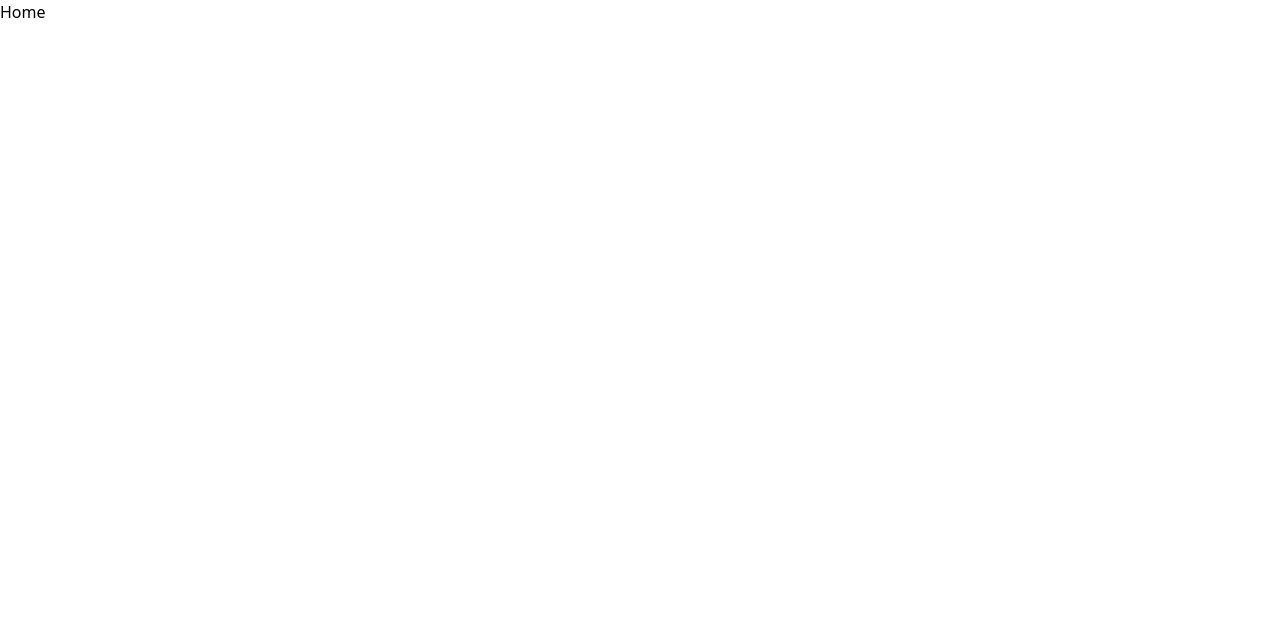
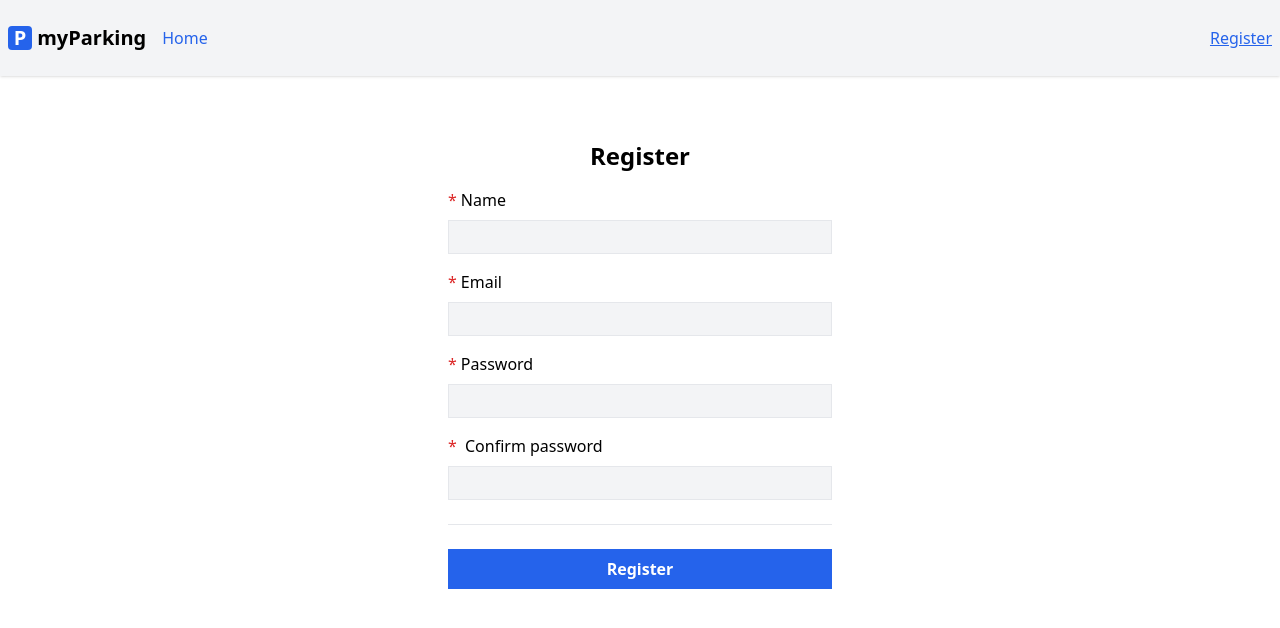
Before and after one commit to vamuigua/car_parking_app, a Vue app in the folder frontend/: page /register in a window 1280 px wide. Before the commit this address had no page. Shown: the top 628 px of the page. Built offline with nearby package versions, Linux system fonts and the light colour scheme.

Commit message:
UI(frontend): add registration page with sign-up form

```diff
--- a/frontend/src/App.vue
+++ b/frontend/src/App.vue
@@ -3,13 +3,28 @@
 </script>
 
 <template>
-  <header>
-    <div class="wrapper">
-      <nav>
-        <RouterLink to="/">Home</RouterLink>
+  <header class="py-6 bg-gray-100 shadow">
+    <div class="container md:px-2 px-4 mx-auto">
+      <nav class="flex gap-4 justify-between">
+        <div class="flex gap-4 items-center">
+          <h2 class="text-xl font-bold">
+            <div
+              class="inline-flex items-center justify-center bg-blue-600 w-6 h-6 text-center text-white rounded"
+            >
+              P
+            </div>
+            myParking
+          </h2>
+          <RouterLink class="router-link" :to="{ name: 'home' }"> Home </RouterLink>
+        </div>
+        <div class="flex gap-4 items-center">
+          <RouterLink class="router-link" :to="{ name: 'register' }"> Register </RouterLink>
+        </div>
       </nav>
     </div>
   </header>
 
-  <RouterView />
+  <div class="container md:px-2 px-4 pt-8 md:pt-16 mx-auto">
+    <RouterView />
+  </div>
 </template>
--- a/frontend/src/assets/main.css
+++ b/frontend/src/assets/main.css
@@ -1,3 +1,29 @@
 @tailwind base;
 @tailwind components;
 @tailwind utilities;
+
+@layer components {
+  label.required {
+    @apply before:text-red-600 before:content-['*'] before:mr-1;
+  }
+
+  .form-input {
+    @apply p-1 border bg-gray-100 disabled:opacity-50;
+  }
+
+  .btn {
+    @apply inline-flex items-center gap-2 justify-center p-2 font-bold relative disabled:!opacity-50 disabled:!cursor-progress;
+  }
+
+  .btn-primary {
+    @apply text-white bg-blue-600 hover:bg-blue-500;
+  }
+
+  .router-link {
+    @apply text-blue-600 hover:underline;
+  }
+
+  .router-link-active.router-link {
+    @apply underline;
+  }
+}
--- a/frontend/src/router/index.js
+++ b/frontend/src/router/index.js
@@ -7,6 +7,11 @@
       path: '/',
       name: 'home',
       component: import('../views/HomeView.vue')
+    },
+    {
+      path: '/register',
+      name: 'register',
+      component: () => import('@/views/Auth/RegisterView.vue')
     }
   ]
 })
--- /dev/null
+++ b/frontend/src/views/Auth/RegisterView.vue
@@ -0,0 +1,62 @@
+<template>
+  <form @submit.prevent="() => {}" novalidate>
+    <div class="flex flex-col mx-auto md:w-96 w-full">
+      <h1 class="text-2xl font-bold mb-4 text-center">Register</h1>
+      <div class="flex flex-col gap-2 mb-4">
+        <label for="name" class="required">Name</label>
+        <input
+          id="name"
+          name="name"
+          type="text"
+          class="form-input"
+          autocomplete="name"
+          required
+        />
+      </div>
+
+      <div class="flex flex-col gap-2 mb-4">
+        <label for="email" class="required">Email</label>
+        <input
+          id="email"
+          name="email"
+          type="email"
+          class="form-input"
+          autocomplete="email"
+          required
+        />
+      </div>
+
+      <div class="flex flex-col gap-2 mb-4">
+        <label for="password" class="required">Password</label>
+        <input
+          id="password"
+          name="password"
+          type="password"
+          class="form-input"
+          autocomplete="new-password"
+          required
+        />
+      </div>
+
+      <div class="flex flex-col gap-2">
+        <label for="password_confirmation" class="required">
+          Confirm password
+        </label>
+        <input
+          id="password_confirmation"
+          name="password_confirmation"
+          type="password"
+          class="form-input"
+          autocomplete="new-password"
+          required
+        />
+      </div>
+
+      <div class="border-t h-[1px] my-6"></div>
+
+      <div class="flex flex-col gap-2">
+        <button type="submit" class="btn btn-primary">Register</button>
+      </div>
+    </div>
+  </form>
+</template>
```
